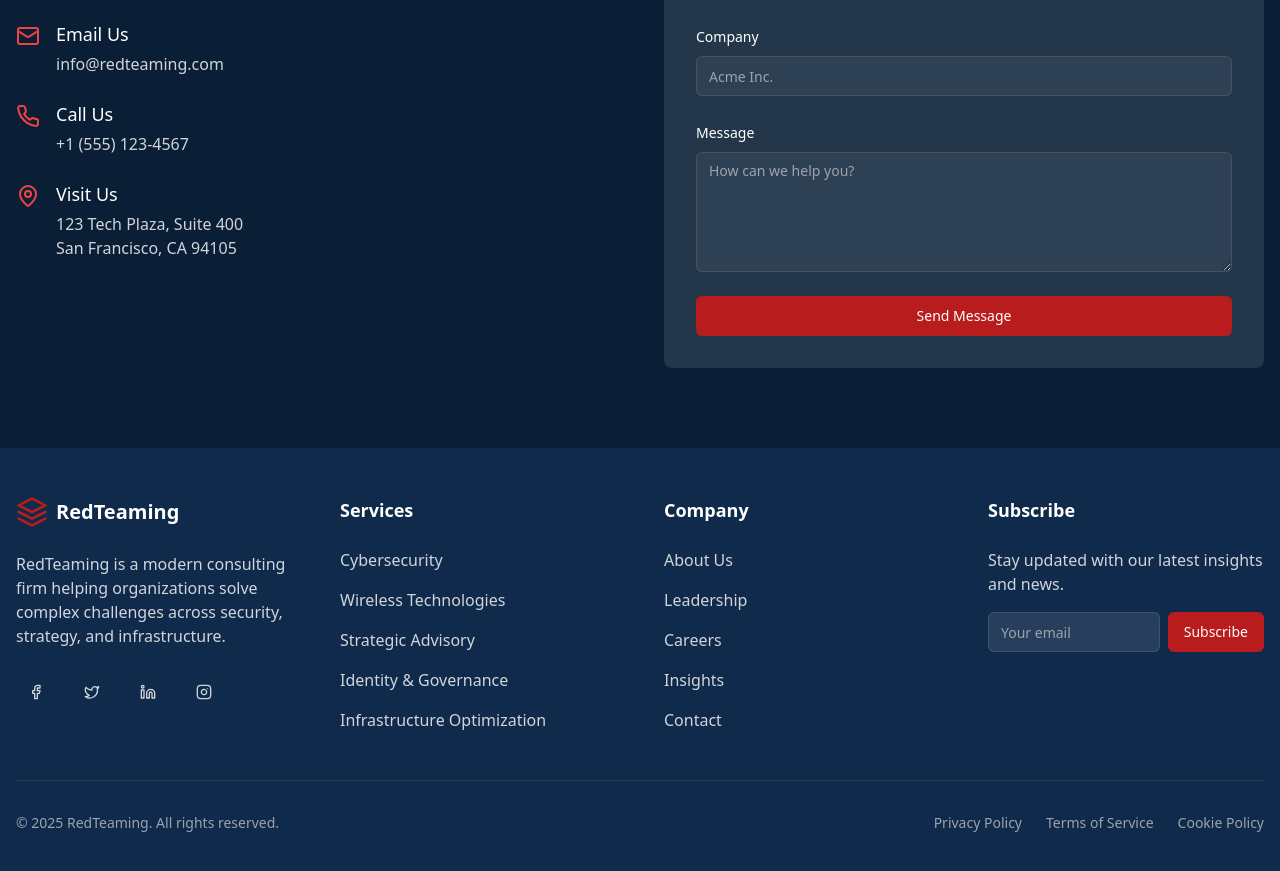
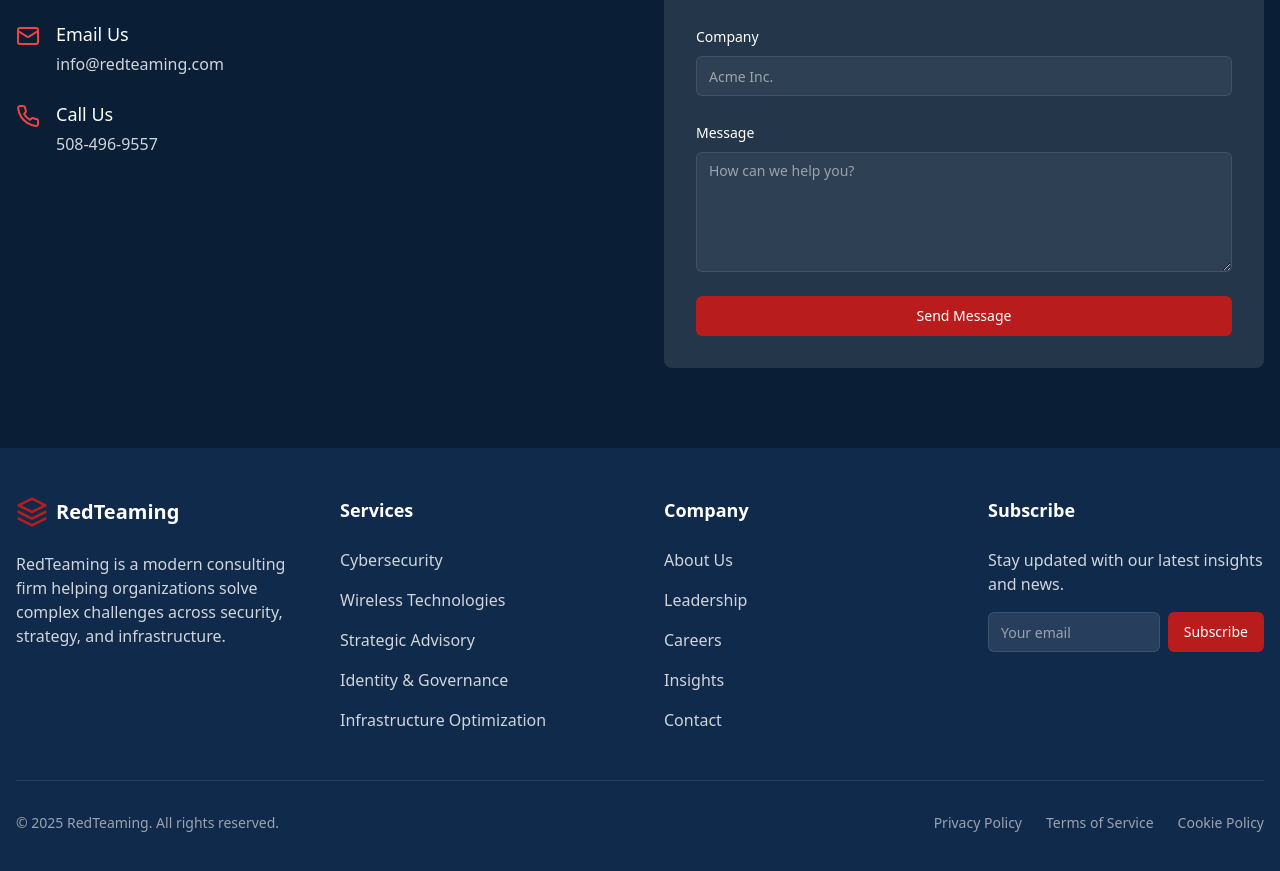
Before and after one commit to ClarkOhlenbusch/RedTeaming-Website, a Next.js app: page / in a window 1280 px wide. Shown: the part 4643-5514 px from the top of the page. Built offline with nearby package versions, Linux system fonts and the light colour scheme.

Commit message:
feat: update contact info & remove social media from footer
Update contact details and remove social media elements.

Co-authored-by: Clark Ohlenbusch <131405307+ClarkOhlenbusch@users.noreply.github.com>

```diff
--- a/components/contact.tsx
+++ b/components/contact.tsx
@@ -6,7 +6,7 @@ import { useState } from "react"
 import { Button } from "@/components/ui/button"
 import { Input } from "@/components/ui/input"
 import { Textarea } from "@/components/ui/textarea"
-import { Mail, Phone, MapPin } from "lucide-react"
+import { Mail, Phone } from "lucide-react"
 import { toast } from "@/components/ui/use-toast"
 
 export function Contact() {
@@ -63,19 +63,7 @@ export function Contact() {
                 <Phone className="h-6 w-6 text-red-500 mr-4 mt-1 flex-shrink-0" />
                 <div>
                   <h3 className="text-lg font-medium mb-1">Call Us</h3>
-                  <p className="text-gray-300">+1 (555) 123-4567</p>
-                </div>
-              </div>
-
-              <div className="flex items-start">
-                <MapPin className="h-6 w-6 text-red-500 mr-4 mt-1 flex-shrink-0" />
-                <div>
-                  <h3 className="text-lg font-medium mb-1">Visit Us</h3>
-                  <p className="text-gray-300">
-                    123 Tech Plaza, Suite 400
-                    <br />
-                    San Francisco, CA 94105
-                  </p>
+                  <p className="text-gray-300">508-496-9557</p>
                 </div>
               </div>
             </div>
--- a/components/footer.tsx
+++ b/components/footer.tsx
@@ -2,7 +2,6 @@
 import { Logo } from "@/components/logo"
 import { Button } from "@/components/ui/button"
 import { Input } from "@/components/ui/input"
-import { Facebook, Twitter, Linkedin, Instagram } from "lucide-react"
 
 export function Footer() {
   const scrollToSection = (sectionId: string) => {
@@ -22,40 +21,6 @@ export function Footer() {
               RedTeaming is a modern consulting firm helping organizations solve complex challenges across security,
               strategy, and infrastructure.
             </p>
-            <div className="flex space-x-4">
-              <Button
-                variant="ghost"
-                size="icon"
-                className="text-gray-300 hover:text-white hover:bg-white/10 rounded-full"
-              >
-                <Facebook className="h-5 w-5" />
-                <span className="sr-only">Facebook</span>
-              </Button>
-              <Button
-                variant="ghost"
-                size="icon"
-                className="text-gray-300 hover:text-white hover:bg-white/10 rounded-full"
-              >
-                <Twitter className="h-5 w-5" />
-                <span className="sr-only">Twitter</span>
-              </Button>
-              <Button
-                variant="ghost"
-                size="icon"
-                className="text-gray-300 hover:text-white hover:bg-white/10 rounded-full"
-              >
-                <Linkedin className="h-5 w-5" />
-                <span className="sr-only">LinkedIn</span>
-              </Button>
-              <Button
-                variant="ghost"
-                size="icon"
-                className="text-gray-300 hover:text-white hover:bg-white/10 rounded-full"
-              >
-                <Instagram className="h-5 w-5" />
-                <span className="sr-only">Instagram</span>
-              </Button>
-            </div>
           </div>
 
           <div>
```
